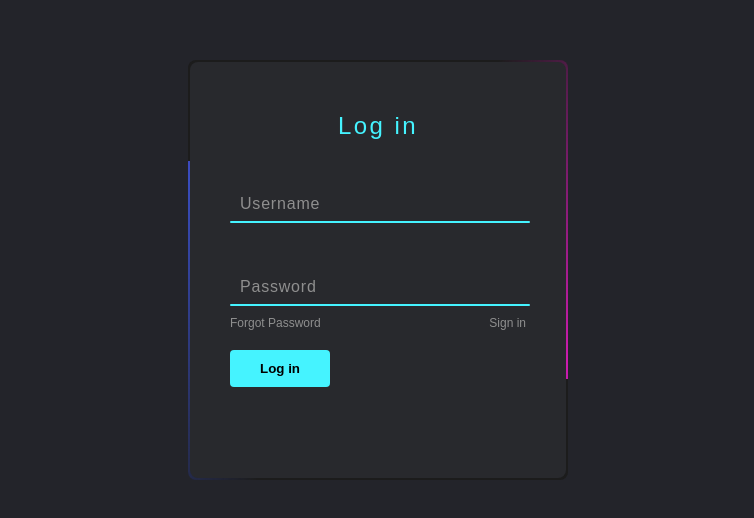
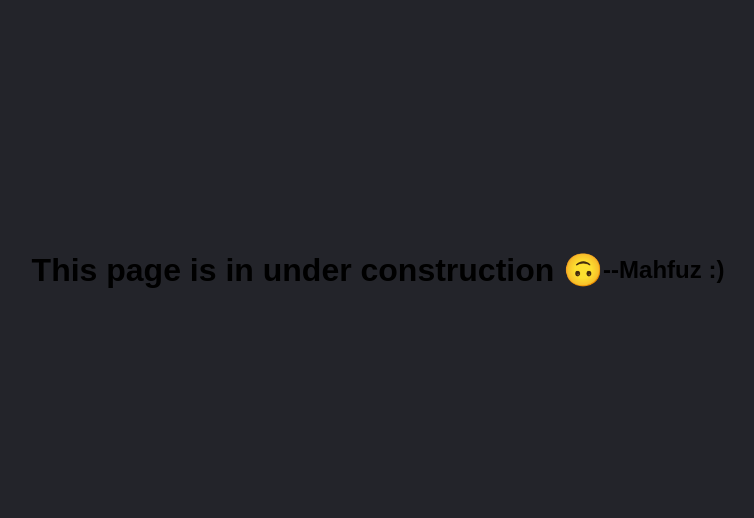
Before and after one commit to knight0020/knight0020.github.io, a plain HTML site: page index.html in a window 1280 px wide. Shown: the part 130-648 px from the top of the page, without its empty margins (262-1016 px from the left). Drawn offline with Linux system fonts and the light colour scheme.

Commit message:
Update index.html

```diff
--- a/index.html
+++ b/index.html
@@ -1,7 +1,7 @@
 <!DOCTYPE html>
 <html lang="en">
 <head>
-  <title>Log in | Sign up</title>
+  <title> kire kire ! </title>
     <meta charset="UTF-8">
     <meta http-equiv="X-UA-Compatible" content="IE=edge">
     <meta name="viewport" content="width=device-width, initial-scale=1.0">
@@ -10,26 +10,8 @@
     <link rel="icon" type="image/x-icon" href="icon.jpeg">
 </head>
 <body>
-    <div class="box">
-        <div class="form">
-          <h2> Log in</h2>
-          <div class="inputBox">
-            <input type="text" required="required">
-            <span>Username</span>
-            <i></i>
-          </div>
-          <div class="inputBox">
-            <input type="password" required="requird">
-            <span>Password</span>
-            <i></i>
-          </div>
-          <div class="links">
-            <a href="forgot password.html"> Forgot Password</a>
-            <a href="signin.html"> Sign in</a>
-          </div>
-          <input type="submit" value="Log in">
-        </div>
-    </div>
+   <h1 class="title">This page is in under construction 🙃 </h1>
+      <h2>--Mahfuz :)</h2>
 
 </body>
 </html>
```
